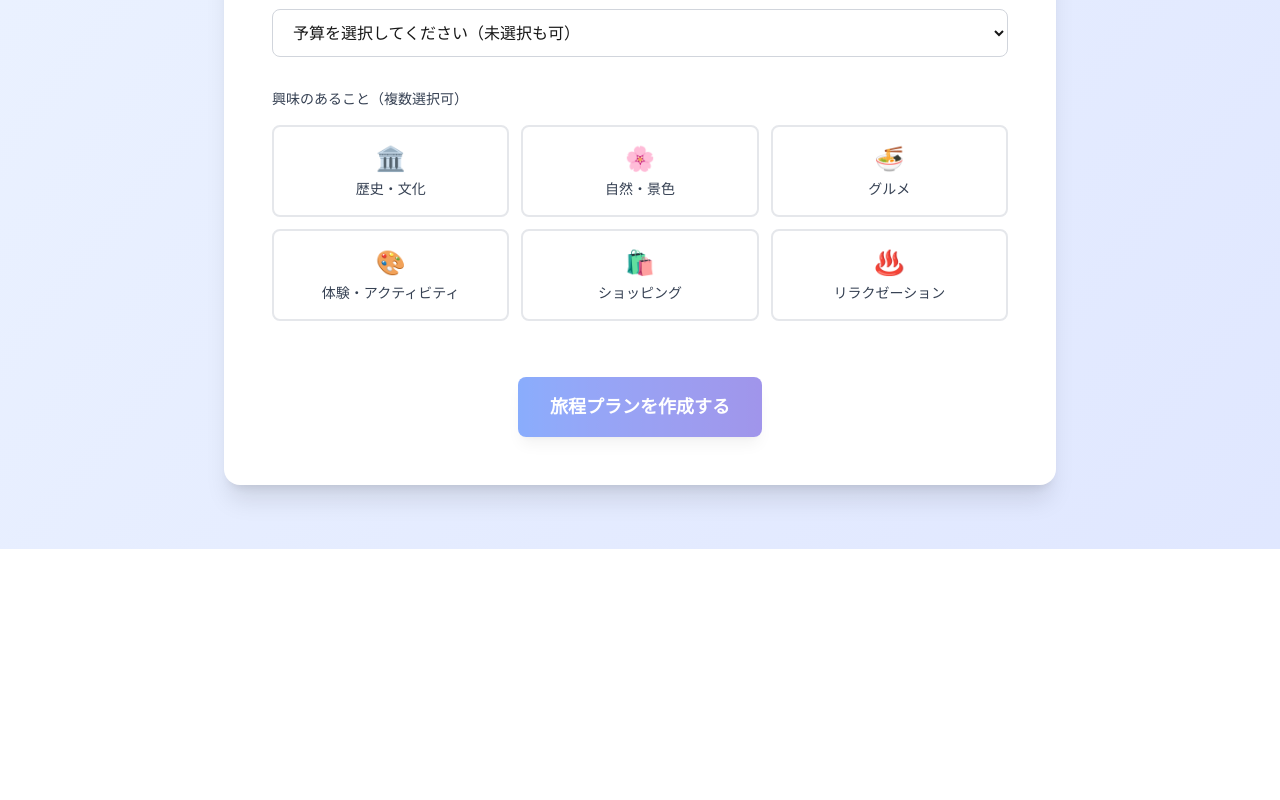
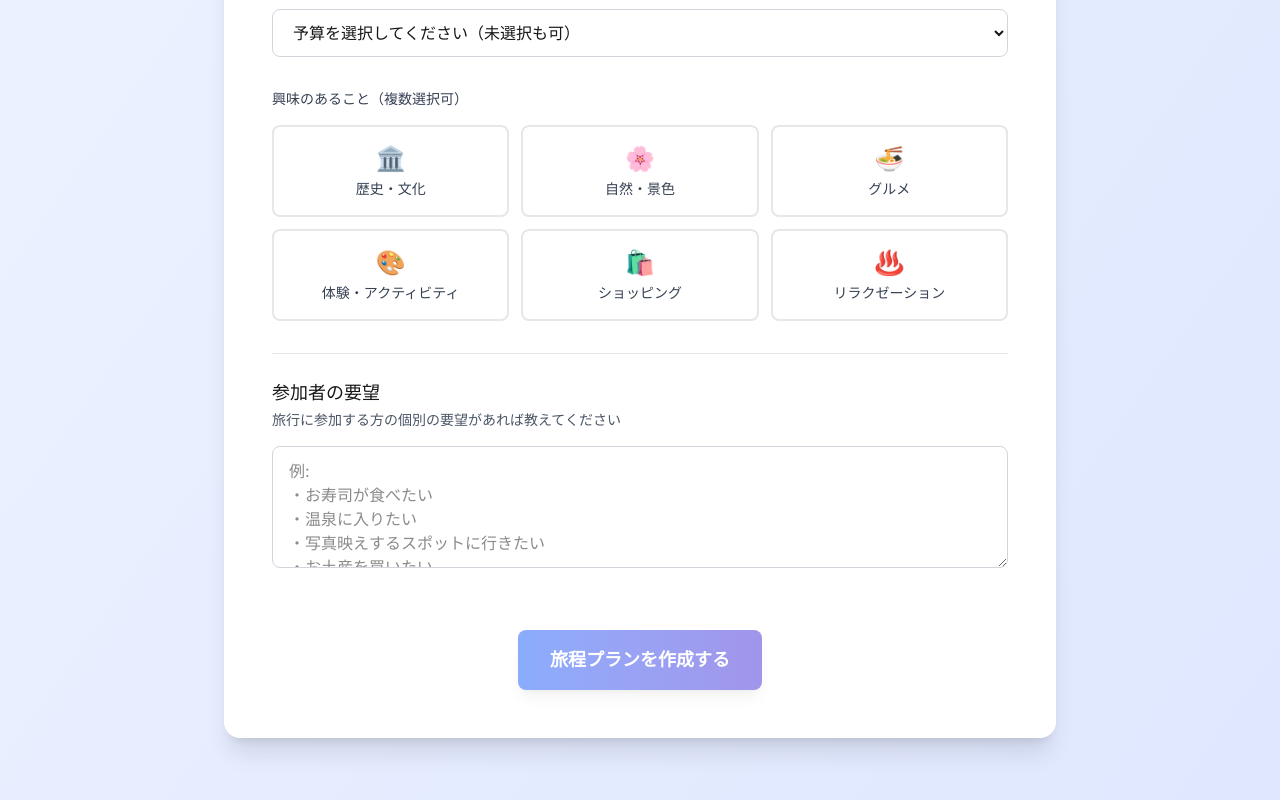
Before and after one commit to Ryoga-88/AIAgentHackathon, a Next.js app: page / in a window 1280 px wide. Shown: the part 1027-1827 px from the top of the page. Before the commit the page ends 1576 px from the top, so only its background shows below. Built offline with nearby package versions, Linux system fonts and the light colour scheme; no server answers; a web font is replaced by a local one.

Commit message:
update page

```diff
--- a/app/page.jsx
+++ b/app/page.jsx
@@ -391,6 +391,26 @@ export default function Home() {
               </div>
             </div>
 
+            {/* 参加者の要望セクション */}
+            <div className="pt-6 border-t border-gray-200">
+              <div className="mb-4">
+                <h3 className="text-lg font-medium">参加者の要望</h3>
+                <p className="text-sm text-gray-600 mt-1">
+                  旅行に参加する方の個別の要望があれば教えてください
+                </p>
+              </div>
+
+              <div>
+                <textarea
+                  rows={4}
+                  className="w-full px-4 py-3 border border-gray-300 rounded-lg focus:ring-2 focus:ring-blue-500 focus:border-transparent transition-colors"
+                  placeholder="例:&#10;・お寿司が食べたい&#10;・温泉に入りたい&#10;・写真映えするスポットに行きたい&#10;・お土産を買いたい&#10;・のんびり過ごしたい&#10;・アクティブに動き回りたい"
+                  value={formData.additionalRequests || ''}
+                  onChange={(e) => setFormData({...formData, additionalRequests: e.target.value})}
+                />
+              </div>
+            </div>
+
             {/* Submit Button */}
             <div className="text-center pt-6">
               <button
```
